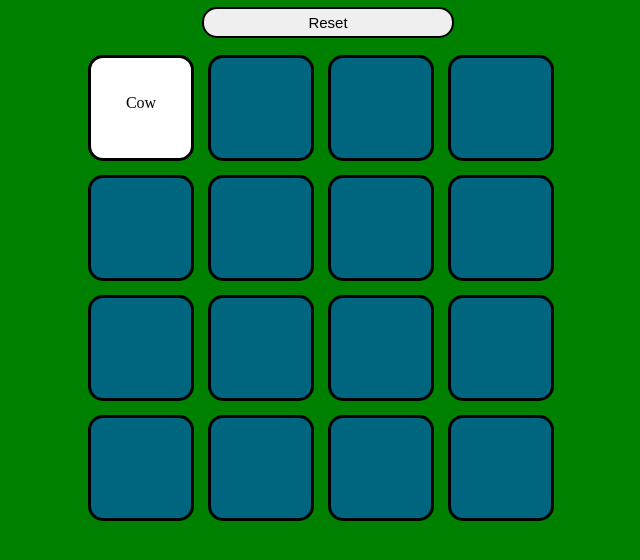
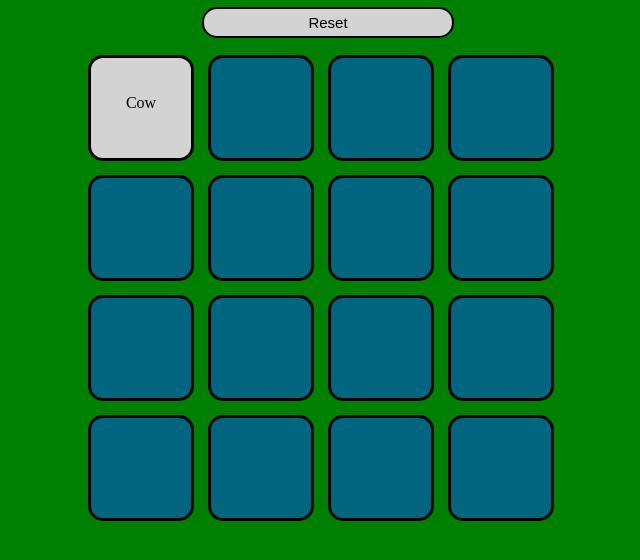
Before and after one commit to nealpoppe/Project-1, a plain HTML site: page index.html in a window 1280 px wide. Both pictures are taken after a click on the element 453 px from the left and 188 px from the top of the page. Shown: the part 80-640 px from the top of the page, without its empty margins (312-952 px from the left). Drawn offline with Linux system fonts and the light colour scheme.

Commit message:
adding some more style

```diff
--- a/script.js
+++ b/script.js
@@ -75,7 +75,7 @@ function cardClick(e){
 
 // turning a card up
 function cardFlipUp(myCard, e) {
-    e.target.style.background = "white";
+    e.target.style.background = "lightgrey";
     e.target.innerHTML = cards[myCard].card;
     cards[myCard].faceUp = true;
 }
@@ -87,7 +87,7 @@ function resetCards(flipBack) {
         resetCard.style.background = "#006680";
         resetCard.innerHTML = "";
         cards[resetCard.id].faceUp = false;
-        //adding event listener back in
+        //turn event listener back on
         for(i=0; i<currentCard.length; i++){
             currentCard[i].addEventListener("click", cardClick);
         }
--- a/style.css
+++ b/style.css
@@ -36,7 +36,9 @@ body{
     display: block;
     border-radius: 15px;
     border-style: solid;
+    border-color: black;
     font: 15px Arial, sans-serif;
     margin-top: 10px;
     margin-bottom: 10px;
+    background-color: lightgray;
 }
```
